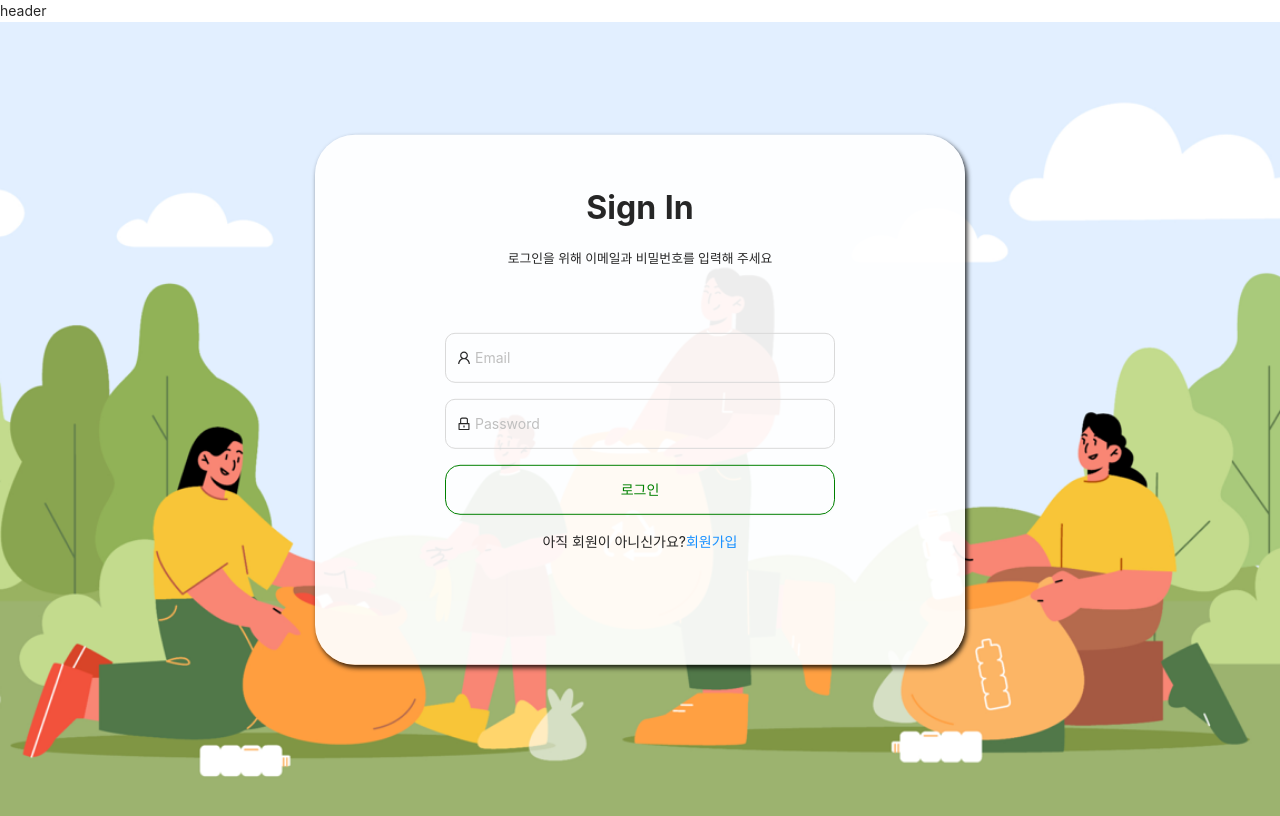
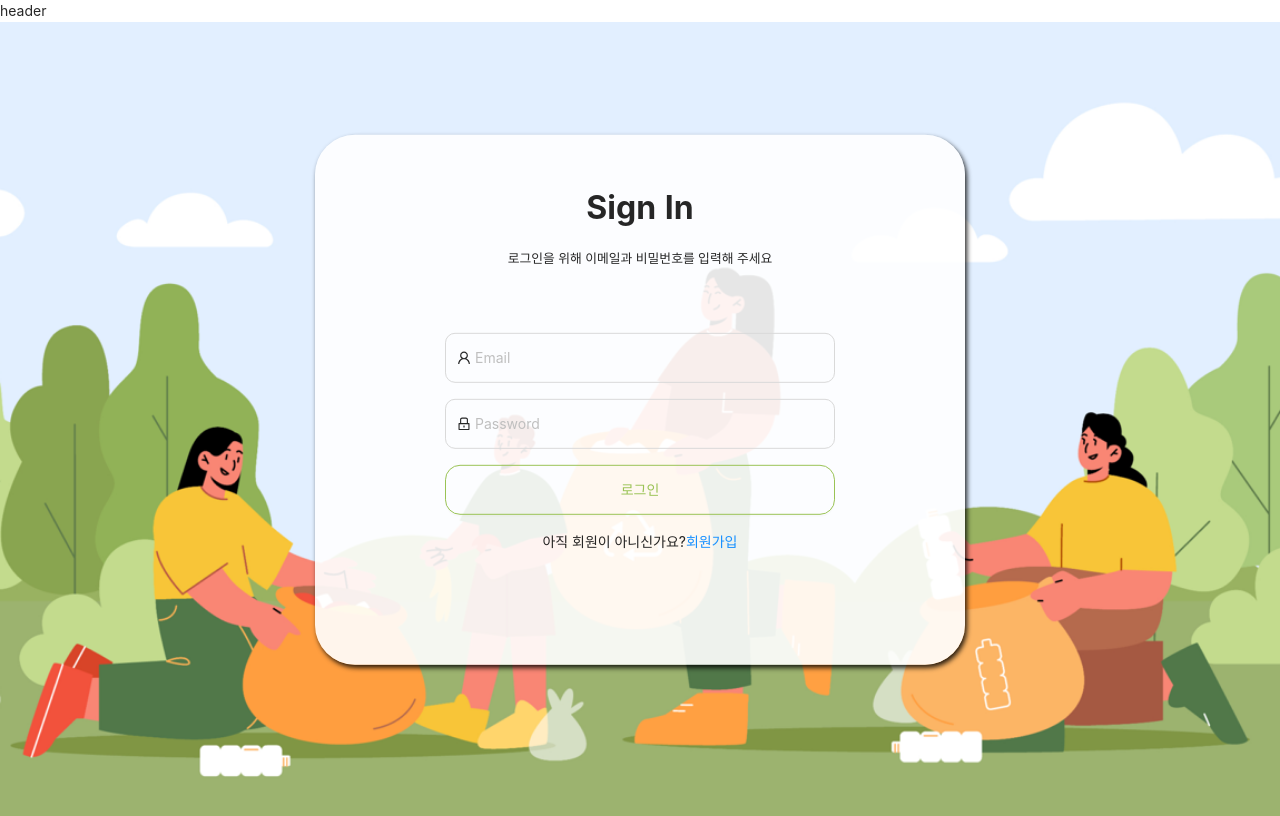
Before and after one commit to ohyoonah/clean_hikers, a React (Create React App) app in the folder front/: page /login in a window 1280 px wide. Shown: the top 816 px of the page. Built offline with nearby package versions, Linux system fonts and the light colour scheme.

Commit message:
button, input 스타일 common 폴더에 추가

```diff
--- /dev/null
+++ b/front/src/components/common/form/FormStyled.js
@@ -0,0 +1,29 @@
+import styled from "styled-components";
+import { theme } from "../styles/palette";
+import { Input, Button } from "antd";
+
+export const InputBlock = styled(Input)`
+  width: 60%;
+  height: 50px;
+  border-radius: 10px;
+  background: inherit;
+  outline: none;
+  margin-top: 1rem;
+  input {
+    background: transparent;
+  }
+`;
+
+export const ButtonBlock = styled(Button)`
+  width: 60%;
+  height: 50px;
+  display: block;
+  border: 1px solid ${theme.primary};
+  border-radius: 15px;
+  background: transparent;
+  margin: 1rem auto;
+  color: ${theme.primary};
+  &.smallButton {
+    width: 300px;
+  }
+`;
--- a/front/src/components/user/FormStyle.js
+++ b/front/src/components/user/FormStyle.js
@@ -1,4 +1,5 @@
 import styled from "styled-components";
+import { theme } from "../common/styles/palette";
 import { Button, Form, Input } from "antd";
 
 export const PageBlock = styled.div`
@@ -20,7 +21,7 @@ export const FormBlock = styled(Form)`
   flex-direction: column;
   text-align: center;
   border-radius: 40px;
-  background: #ffffffed;
+  background: rgba(255, 255, 255, 0.9);
   box-shadow: 2px 3px 5px 0px;
   padding: 1rem 0 2rem 0;
   .ant-form-item {
@@ -44,32 +45,6 @@ export const TitleBlock = styled.div`
   }
   span {
     font-size: 0.8rem;
-  }
-`;
-
-export const InputBlock = styled(Input)`
-  width: 60%;
-  height: 50px;
-  border-radius: 10px;
-  background: inherit;
-  outline: none;
-  margin-top: 1rem;
-  input {
-    background: transparent;
-  }
-`;
-
-export const ButtonBlock = styled(Button)`
-  width: 60%;
-  height: 50px;
-  display: block;
-  border: 1px solid green;
-  border-radius: 15px;
-  background: transparent;
-  margin: 1rem auto;
-  color: green;
-  &.smallButton {
-    width: 300px;
   }
 `;
 
--- a/front/src/components/user/Profile.js
+++ b/front/src/components/user/Profile.js
@@ -1,5 +1,5 @@
 import { ProfileBlock } from "./ProfileStyle";
-import { ButtonBlock } from "./FormStyle";
+import { ButtonBlock } from "../common/form/FormStyled";
 
 import { Avatar } from "antd";
 import { UserOutlined } from "@ant-design/icons";
--- a/front/src/components/user/ProfileEdit.js
+++ b/front/src/components/user/ProfileEdit.js
@@ -1,7 +1,7 @@
 import { useState } from "react";
 
 import { ProfileBlock, UploadBlock } from "./ProfileStyle";
-import { ButtonBlock } from "./FormStyle";
+import { ButtonBlock } from "../common/form/FormStyled";
 
 import { message, Form, Input } from "antd";
 import { LoadingOutlined, PlusOutlined } from "@ant-design/icons";
```
Also changed, not shown: front/src/components/user/Login.js (+2 -7 lines), front/src/components/user/Register.js (+2 -8 lines).
